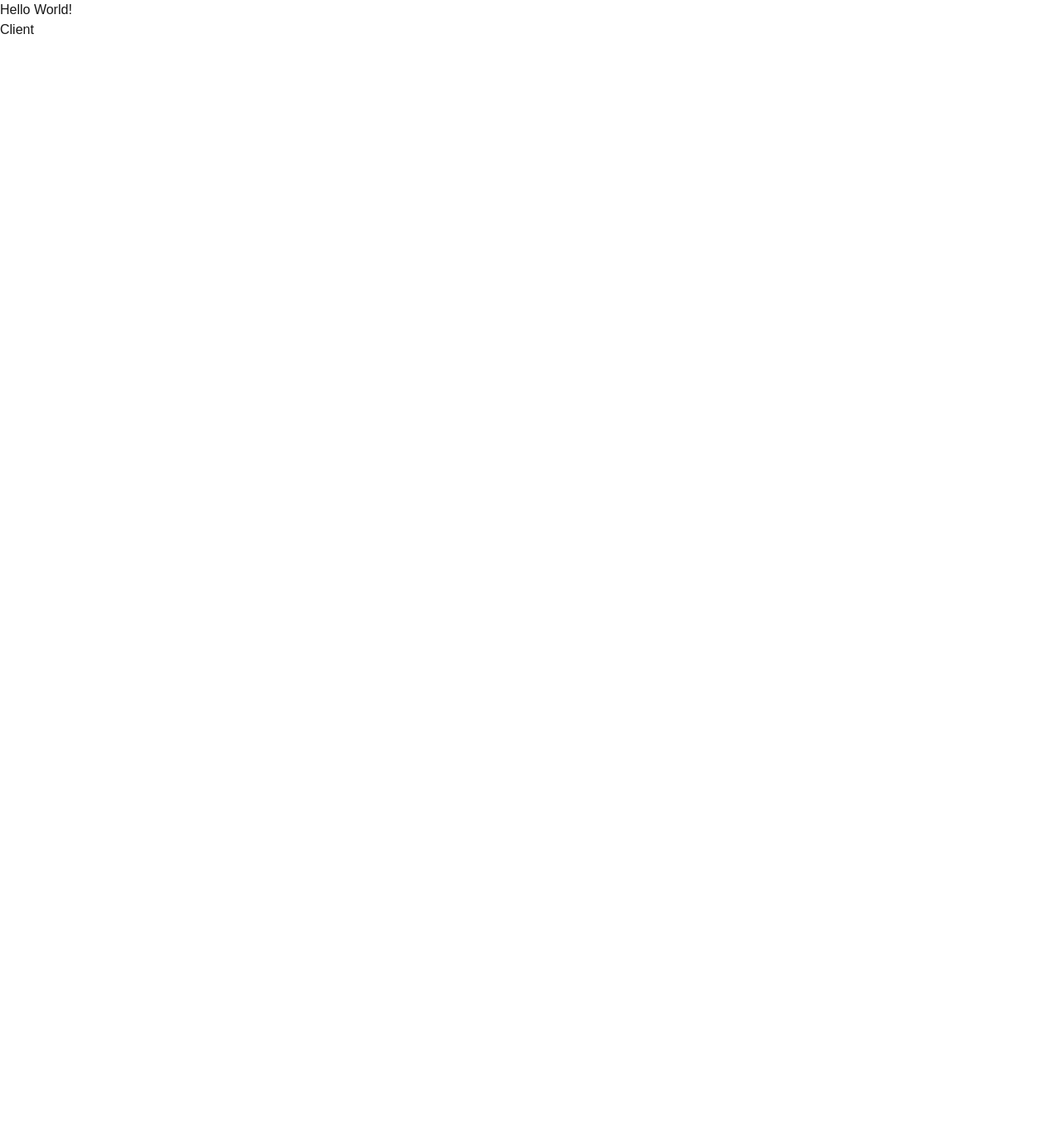
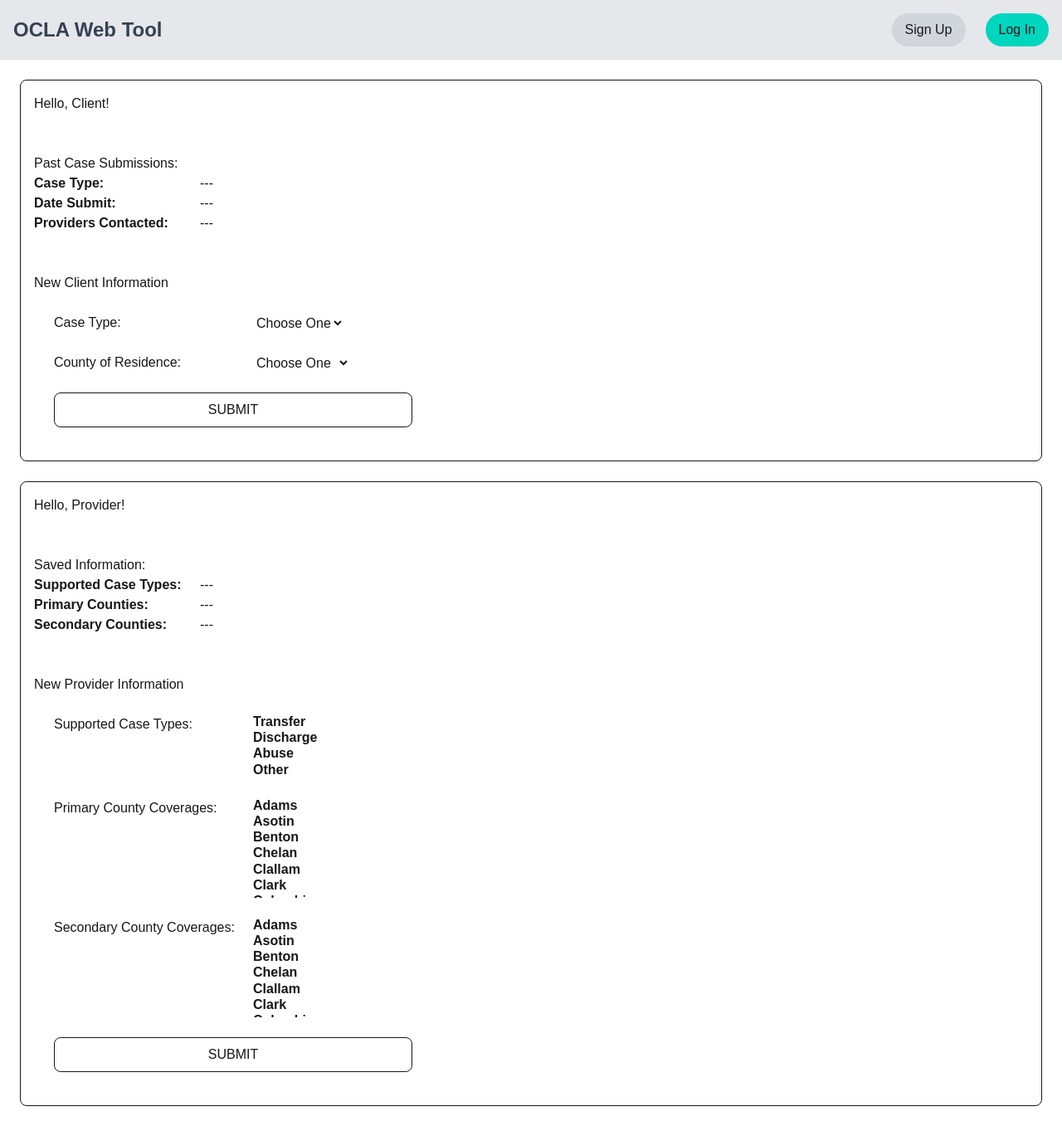
Before and after one commit to jackson-4seal/OCLA-Challenge, a Next.js app in the folder OCLA-web-tool/: page / in a window 1280 px wide. Shown: the whole page at 83% size. Before the commit the page ends 800 px from the top, so only its background shows below. Built offline with nearby package versions, Linux system fonts and the light colour scheme.

Commit message:
feat: Add basic frontend design

```diff
--- /dev/null
+++ b/OCLA-web-tool/app/client/ClientForm.jsx
@@ -0,0 +1,83 @@
+import counties from "../constants/counties.json";
+
+export default function ClientForm() {
+  const sendEmail = (event) => {
+    event.preventDefault();
+    const form = document.getElementById("client-form");
+
+    // Form validation
+    function validateMessage() {
+      if (form && (!form.type.value || !form.county.value)) {
+        alert(
+          "Please fill out all required information before sending your message.",
+        );
+        return false;
+      }
+      return true;
+    }
+
+    if (validateMessage()) {
+      try {
+        // TODO: send message
+        alert("Form submit successfully");
+        console.log("SUCCESS");
+        form.reset();
+      } catch (error) {
+        console.error("FAILED", error);
+        alert("Something seems to have gone wrong. Please try again.");
+      }
+    }
+  };
+
+  return (
+    <div>
+      New Client Information
+      <form
+        id="client-form"
+        onSubmit={sendEmail}
+        className="flex flex-col p-6 gap-6 w-120"
+      >
+        <label htmlFor="type" className="flex">
+          <p className="w-60">Case Type:</p>
+          <select name="type" required>
+            <option value="" className="text-gray-700">
+              Choose One
+            </option>
+            <option value="transfer" className="font-bold">
+              Transfer
+            </option>
+            <option value="discharge" className="font-bold">
+              Discharge
+            </option>
+            <option value="abuse" className="font-bold">
+              Abuse
+            </option>
+            <option value="other" className="font-bold">
+              Other
+            </option>
+          </select>
+        </label>
+
+        <label htmlFor="county" className="flex">
+          <p className="w-60">County of Residence:</p>
+          <select name="county" required>
+            <option value="" className="text-gray-700">
+              Choose One
+            </option>
+            {counties.map((c) => (
+              <option key={c} value={c} className="font-bold">
+                {c}
+              </option>
+            ))}
+          </select>
+        </label>
+
+        <input
+          type="submit"
+          value="submit"
+          className="w-full p-2 rounded-lg border uppercase"
+        />
+      </form>
+    </div>
+  );
+}
--- a/OCLA-web-tool/app/client/ClientPage.jsx
+++ b/OCLA-web-tool/app/client/ClientPage.jsx
@@ -1,7 +1,29 @@
+import ClientForm from "./ClientForm";
+
 export default function ClientPage() {
   return (
-    <div>
-      Client
+    <div className="p-4 m-6 rounded-lg border flex flex-col gap-12">
+      <h1>Hello, Client!</h1>
+
+      <section>
+        <p>Past Case Submissions:</p>
+        <section>
+          <div className="flex">
+            <p className="font-bold w-50">Case Type:</p>
+            <p>---</p>
+          </div>
+          <div className="flex">
+            <p className="font-bold w-50">Date Submit:</p>
+            <p>---</p>
+          </div>
+          <div className="flex">
+            <p className="font-bold w-50">Providers Contacted:</p>
+            <p>---</p>
+          </div>
+        </section>
+      </section>
+
+      <ClientForm />
     </div>
   );
 }
--- /dev/null
+++ b/OCLA-web-tool/app/constants/counties.json
@@ -0,0 +1,41 @@
+[
+  "Adams",
+  "Asotin",
+  "Benton",
+  "Chelan",
+  "Clallam",
+  "Clark",
+  "Columbia",
+  "Cowlitz",
+  "Douglas",
+  "Ferry",
+  "Franklin",
+  "Garfield",
+  "Grant",
+  "Grays Harbor",
+  "Island",
+  "Jefferson",
+  "King",
+  "Kitsap",
+  "Kittitas",
+  "Klickitat",
+  "Lewis",
+  "Lincoln",
+  "Mason",
+  "Okanogan",
+  "Pacific",
+  "Pend Oreille",
+  "Pierce",
+  "San Juan",
+  "Skagit",
+  "Skamania",
+  "Snohomish",
+  "Spokane",
+  "Stevens",
+  "Thurston",
+  "Wahkiakum",
+  "Walla Walla",
+  "Whatcom",
+  "Whitman",
+  "Yakima"
+]
--- a/OCLA-web-tool/app/page.tsx
+++ b/OCLA-web-tool/app/page.tsx
@@ -1,10 +1,25 @@
-import ClientPage from "./client/ClientPage"
+"use client";
+
+import ClientPage from "./client/ClientPage";
+import ProviderPage from "./provider/ProviderPage";
 
 export default function Home() {
   return (
-    <div>
-      Hello World!
+    <main>
+      <div className="flex justify-between p-4 bg-gray-200">
+        <p className="w-max whitespace-nowrap text-2xl font-bold text-gray-700 self-center">OCLA Web Tool</p>
+        <div className="flex w-full justify-end gap-6">
+          <button type="button" className="bg-gray-300 rounded-full py-2 px-4">
+            Sign Up
+          </button>
+          <button type="button" className="bg-teal-400 rounded-full py-2 px-4">
+            Log In
+          </button>
+        </div>
+      </div>
+
       <ClientPage />
-    </div>
+      <ProviderPage />
+    </main>
   );
 }
--- /dev/null
+++ b/OCLA-web-tool/app/provider/ProviderForm.jsx
@@ -0,0 +1,87 @@
+import counties from "../constants/counties.json"
+
+export default function ProviderForm() {
+  const updateInfo = (event) => {
+    event.preventDefault();
+    const form = document.getElementById("provider-form");
+
+    // Form validation
+    function validateMessage() {
+      if (form && (!form.type.value || !form.primarycounty.value)) {
+        alert(
+          "Please fill out all required information before sending your message.",
+        );
+        return false;
+      }
+      return true;
+    }
+
+    if (validateMessage()) {
+      try {
+        // TODO: send message
+        alert("Form submit successfully");
+        console.log("SUCCESS");
+        form.reset();
+
+      } catch (error) {
+        console.error("FAILED", error);
+        alert(
+          "Something seems to have gone wrong. Please try again.",
+        );
+      }
+    }
+  }
+
+  return (
+    <div>
+      <p>New Provider Information</p>
+      <form
+        id="provider-form"
+        onSubmit={updateInfo}
+        className="flex flex-col p-6 gap-6 w-120"
+      >
+        <label htmlFor="type" className="flex">
+          <p className="w-60">Supported Case Types:</p>
+          <select name="type" multiple={true} required>
+            <option value="transfer" className="font-bold">
+              Transfer
+            </option>
+            <option value="discharge" className="font-bold">
+              Discharge
+            </option>
+            <option value="abuse" className="font-bold">
+              Abuse
+            </option>
+            <option value="other" className="font-bold">
+              Other
+            </option>
+          </select>
+        </label>
+
+        <label htmlFor="primarycounty" className="flex">
+          <p className="w-60">Primary County Coverages:</p>
+          <select name="primarycounty" multiple={true} className="h-30" required>
+            {counties.map((c) => (
+              <option key={c} value={c} className="font-bold">{c}</option>
+            ))}
+          </select>
+        </label>
+
+        <label htmlFor="secondarycounty" className="flex">
+          <p className="w-60">Secondary County Coverages:</p>
+          <select name="secondarycounty" multiple={true} className="h-30">
+            {counties.map((c) => (
+              <option key={c} value={c} className="font-bold">{c}</option>
+            ))}
+          </select>
+        </label>
+
+        <input
+          type="submit"
+          value="submit"
+          className="w-full p-2 rounded-lg border uppercase"
+        />
+      </form>
+    </div>
+  );
+}
--- /dev/null
+++ b/OCLA-web-tool/app/provider/ProviderPage.jsx
@@ -0,0 +1,29 @@
+import ProviderForm from "./ProviderForm";
+
+export default function ProviderPage() {
+  return (
+    <div className="p-4 m-6 rounded-lg border flex flex-col gap-12">
+      <h1>Hello, Provider!</h1>
+
+      <section>
+        <p>Saved Information:</p>
+        <section>
+          <div className="flex">
+            <p className="font-bold w-50">Supported Case Types:</p>
+            <p>---</p>
+          </div>
+          <div className="flex">
+            <p className="font-bold w-50">Primary Counties:</p>
+            <p>---</p>
+          </div>
+          <div className="flex">
+            <p className="font-bold w-50">Secondary Counties:</p>
+            <p>---</p>
+          </div>
+        </section>
+      </section>
+
+      <ProviderForm />
+    </div>
+  );
+}
```
